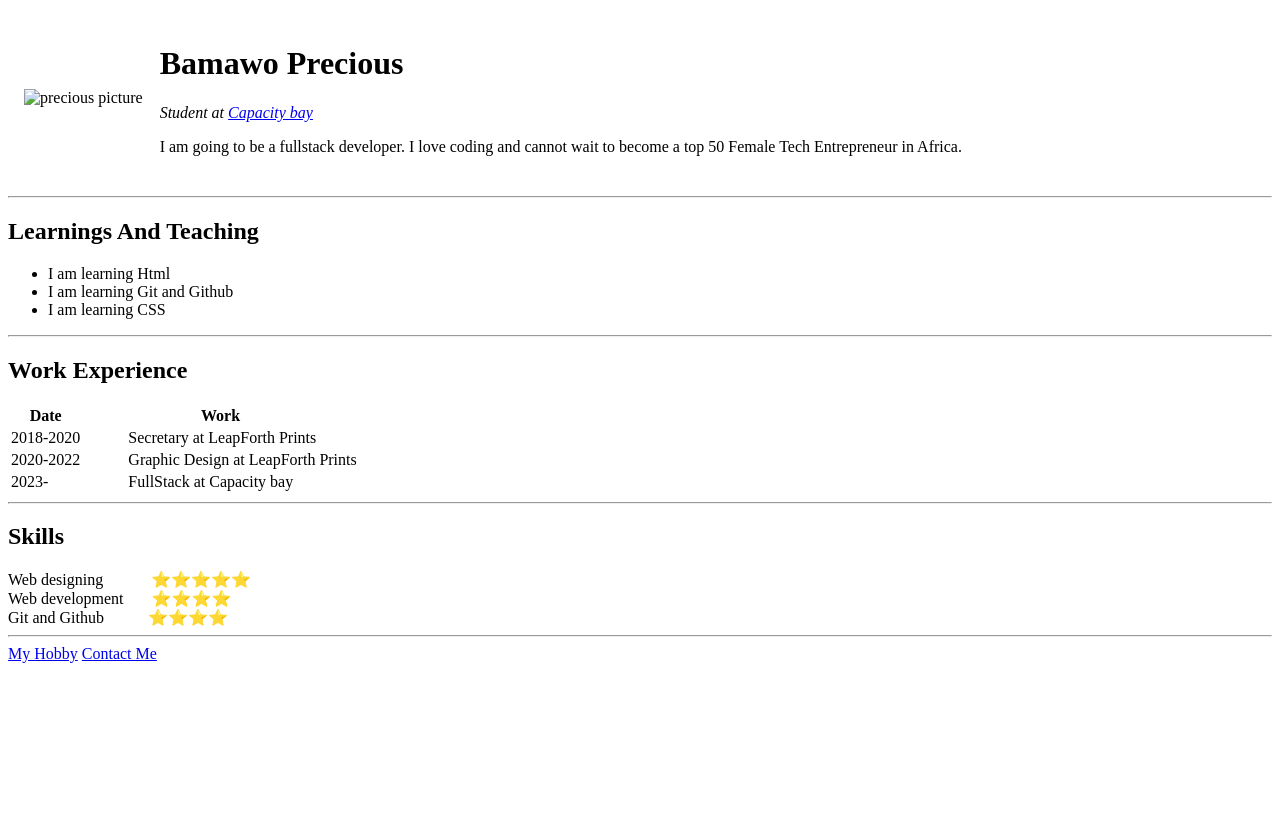
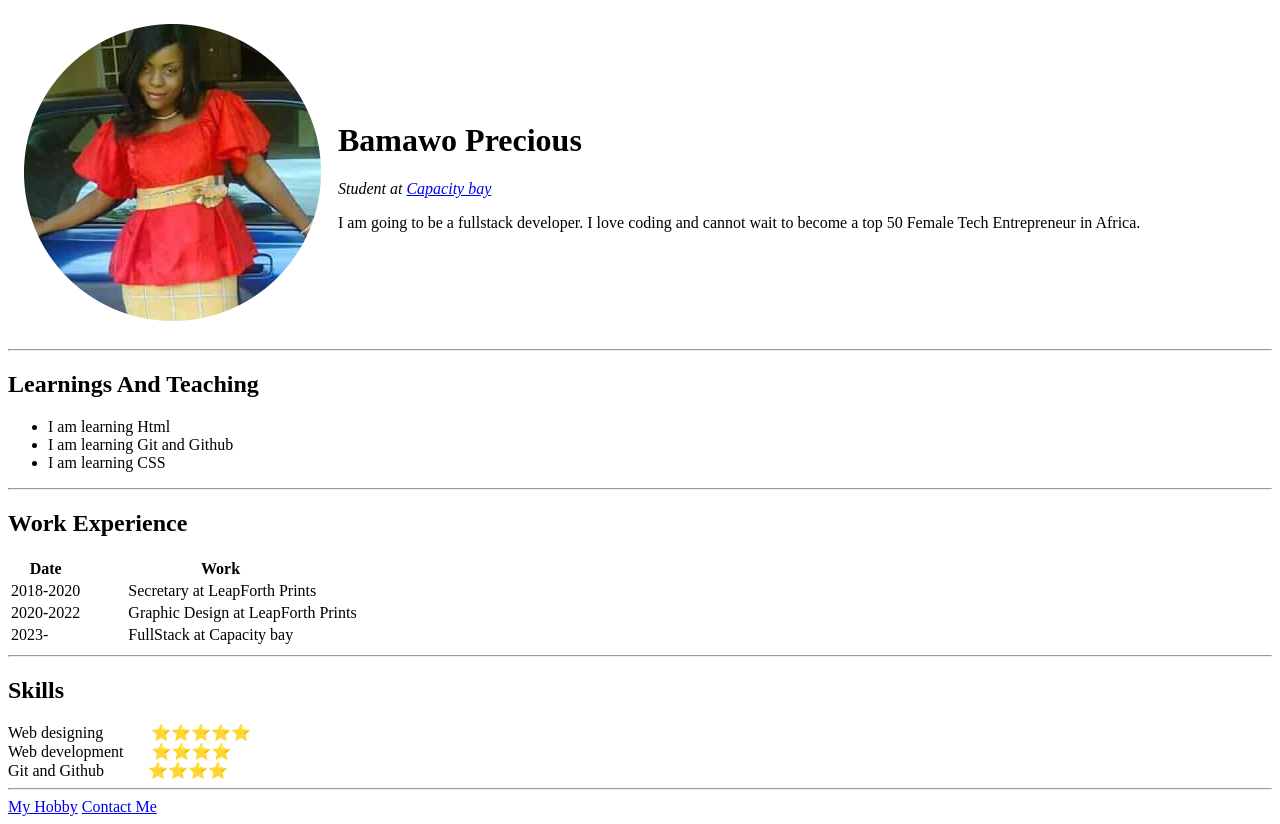
Before and after one commit to ukinebo1/My-Personal-Webpage, a plain HTML site: page index.html in a window 1280 px wide. Before the commit the page ends 800 px from the top, so only its background shows below. Drawn offline with Linux system fonts and the light colour scheme; the site is published under a folder, as on GitHub Pages, so addresses that start at the root find nothing.

Commit message:
Update index.html

```diff
--- a/index.html
+++ b/index.html
@@ -11,7 +11,7 @@
         <tbody>
             <tr>
                 <td>
-    <img src="/img/pressh.png" alt="precious picture">
+    <img src="img/pressh.png" alt="precious picture">
 </td>
 <td>
     <h1>Bamawo Precious</h1>
```
